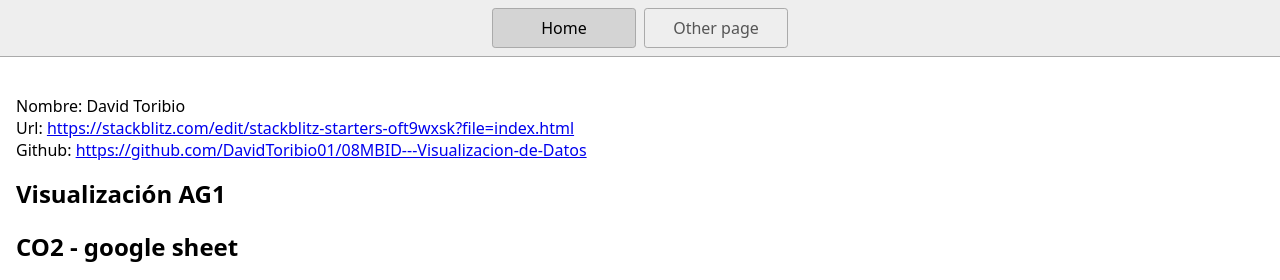
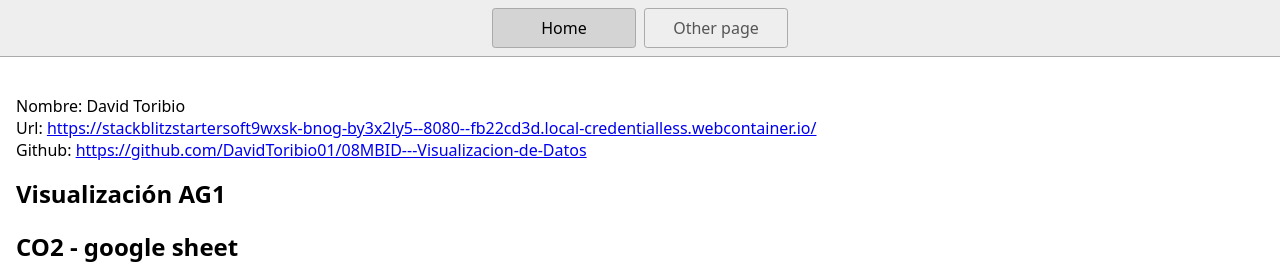
Before and after one commit to DavidToribio01/08MBID---Visualizacion-de-Datos, a website: page index.html in a window 1280 px wide. Shown: the top 280 px of the page. Drawn offline with Linux system fonts and the light colour scheme.

Commit message:
Add files via upload

```diff
--- a/index.html
+++ b/index.html
@@ -19,11 +19,12 @@
     <main>
       <br />Nombre: David Toribio <br />Url:
       <a
-        href="https://stackblitz.com/edit/stackblitz-starters-oft9wxsk?file=index.html"
-        >https://stackblitz.com/edit/stackblitz-starters-oft9wxsk?file=index.html</a
+        href="https://stackblitzstartersoft9wxsk-bnog-by3x2ly5--8080--fb22cd3d.local-credentialless.webcontainer.io/"
+        >https://stackblitzstartersoft9wxsk-bnog-by3x2ly5--8080--fb22cd3d.local-credentialless.webcontainer.io/</a
       >
       <br />Github:
-      <a href="https://github.com/DavidToribio01/08MBID---Visualizacion-de-Datos"
+      <a
+        href="https://github.com/DavidToribio01/08MBID---Visualizacion-de-Datos"
         >https://github.com/DavidToribio01/08MBID---Visualizacion-de-Datos</a
       >
 
```
